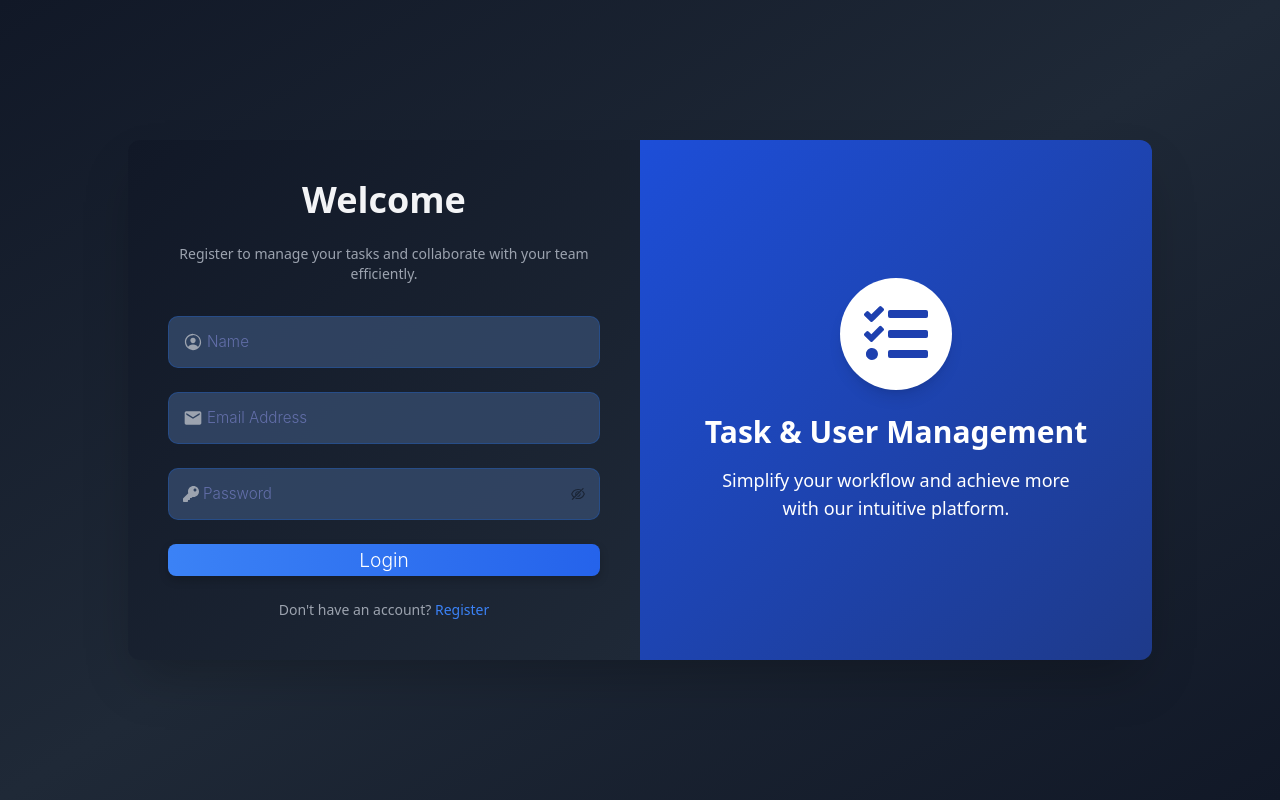
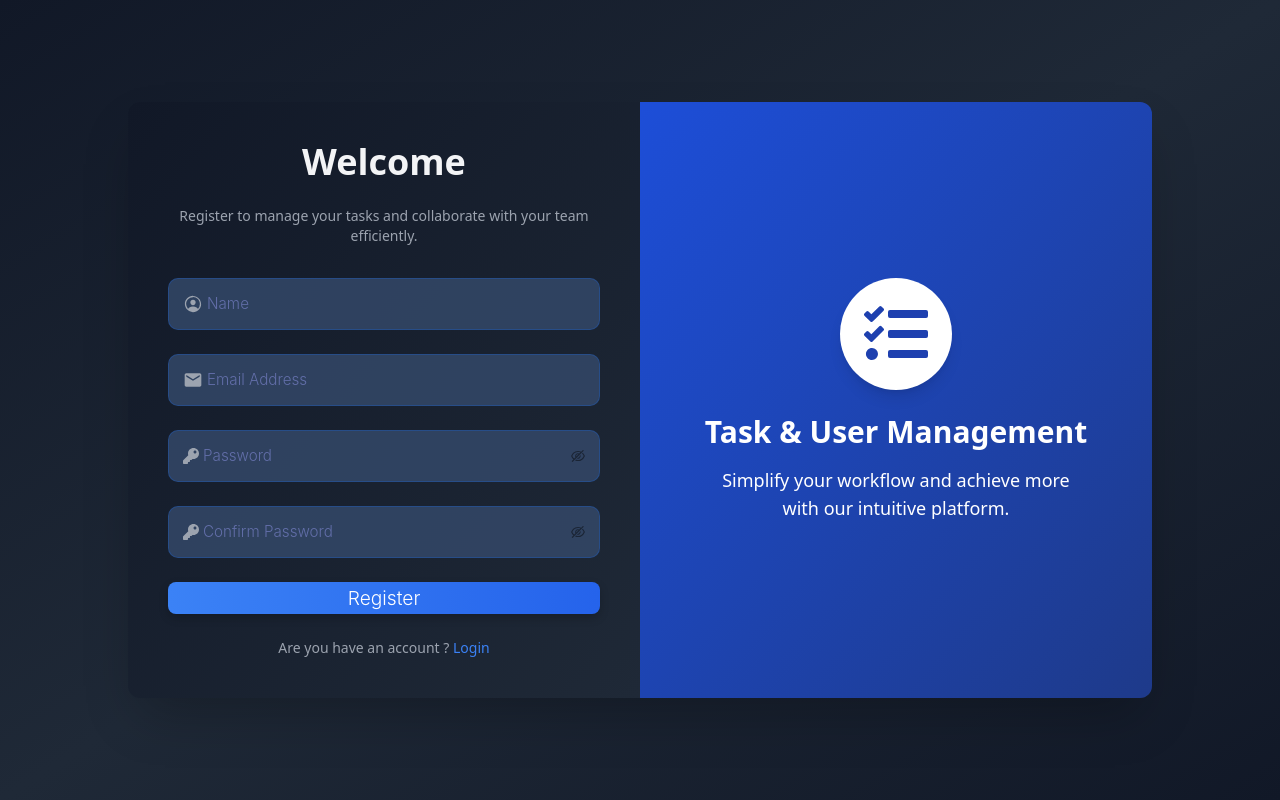
Before and after one commit to 0bera1/Formica, a React (Vite) app in the folder frontend/: page /register in a window 1280 px wide. Built offline with nearby package versions, Linux system fonts and the light colour scheme.

Commit message:
bug fixed

```diff
--- a/frontend/src/pages/auth/Register.tsx
+++ b/frontend/src/pages/auth/Register.tsx
@@ -1,4 +1,3 @@
-
 import { useState } from "react";
 import { useDispatch } from "react-redux";
 import { AppDispatch } from "../../redux/store";
@@ -14,7 +13,12 @@ function Register() {
     const dispatch = useDispatch<AppDispatch>();
     const navigate = useNavigate();
 
-    const onFinish = async (values: { username: string; email: string; password: string }) => {
+    const onFinish = async (values: { username: string; email: string; password: string; confirmPassword: string }) => {
+        if (values.password !== values.confirmPassword) {
+            message.error("Passwords do not match!");
+            return;
+        }
+
         setLoading(true);
         try {
             await dispatch(register(values)).unwrap(); // unwrap, başarısızlık durumunda hata fırlatır
@@ -69,6 +73,16 @@ function Register() {
                                 className="custom-input"
                             />
                         </Form.Item>
+                        <Form.Item
+                            name="confirmPassword"
+                            rules={[{ required: true, message: "Please confirm your password!" }]}
+                        >
+                            <Input.Password
+                                placeholder="Confirm Password"
+                                prefix={<FaKey className="text-gray-400" size={16} />}
+                                className="custom-input"
+                            />
+                        </Form.Item>
                         <Button
                             type="default"
                             htmlType="submit"
@@ -76,19 +90,19 @@ function Register() {
                             block
                             className="custom-button"
                         >
-                            Login
+                            Register
                         </Button>
                     </Form>
 
                     {/* Register Link */}
                     <div className="text-center mt-6">
                         <p className="text-gray-400 text-sm">
-                            Don't have an account?{" "}
+                            Are you have an account ? {" "}
                             <a
-                                href="/register"
+                                href="/"
                                 className="text-blue-500 hover:text-blue-300 transition duration-200"
                             >
-                                Register
+                                Login
                             </a>
                         </p>
                     </div>
```
